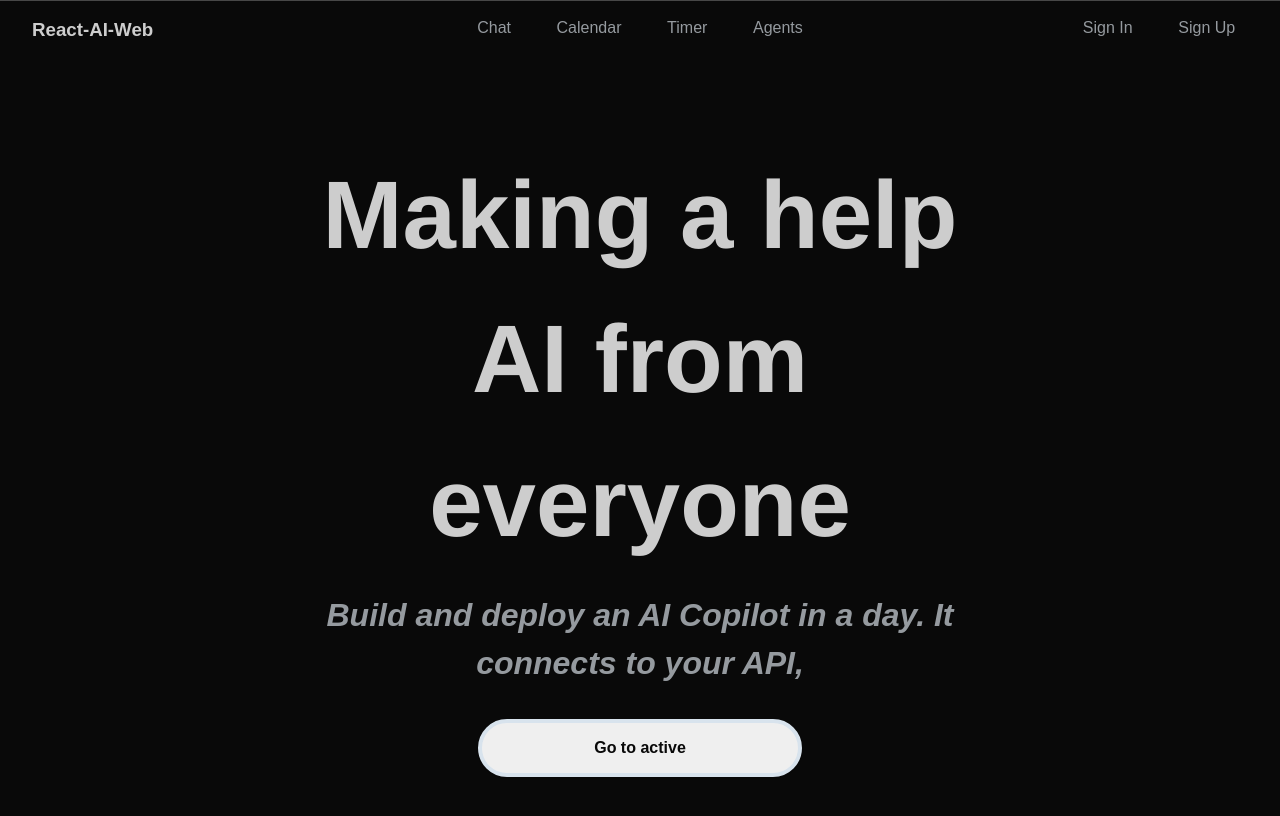
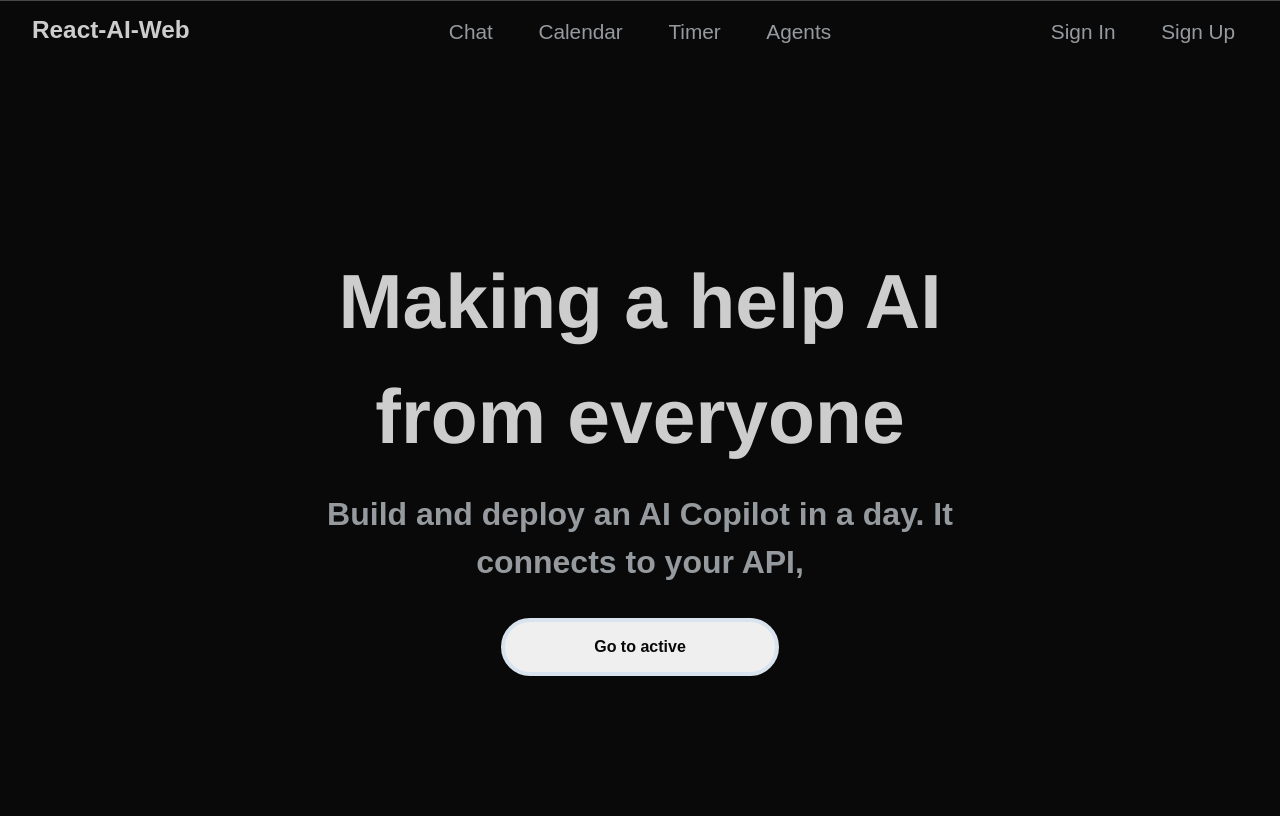
Before and after one commit to airKing05/react-ai-web, a React (Vite) app: page / in a window 1280 px wide. Shown: the top 816 px of the page. Built offline with nearby package versions, Linux system fonts and the light colour scheme.

Commit message:
part of font-sizes fixes

```diff
--- a/src/App.jsx
+++ b/src/App.jsx
@@ -8,6 +8,7 @@ import SignIn from './pages/Auth/SignIn'
 import SignUp from './pages/Auth/SignUp'
 import Header from './components/Header/Header'
 import "./colors.css";
+import "./font-sizes.css";
 
 function App() {
   return (
--- /dev/null
+++ b/src/font-sizes.css
@@ -0,0 +1,21 @@
+:root {
+    --font-3xl-l: 5.5rem;
+    --font-3xl-m: 6vw;
+    --font-3xl-s: 2.5rem;
+
+    --font-xl-l: 2rem;
+    --font-xl-m: 3vw;
+    --font-xl-s: .8rem;
+
+    --font-l-l: 1.5rem;
+    --font-l-m: 2.5vw;
+    --font-l-s: .8rem;
+
+    --font-m-l: 1.3rem;
+    --font-m-m: 2vw;
+    --font-m-s: .75rem;
+
+    --font-s-l: 1rem;
+    --font-s-m: 2vw;
+    --font-s-s: .6rem;
+}
--- a/src/index.css
+++ b/src/index.css
@@ -4,9 +4,8 @@
     box-sizing: border-box;
 }
 body{
-font-family: Arial, sans-serif;
-  /* Define a fallback font stack */
-  font-size: 16px;
+  font-family: "Sans-serif", Arial, sans-serif;  /* Define a fallback font stack */
+  font-size: clamp(var(--font-m-s), var(--font-m-m), var(--font-m-l));
   line-height: 1.5;
   background-color: var(--third-color);
 }
--- a/src/pages/Chat/components/ChatPopup/ChatPopup.css
+++ b/src/pages/Chat/components/ChatPopup/ChatPopup.css
@@ -2,12 +2,13 @@
     position: absolute;
     right: 30px;
     top: 6%;
-    width: 800px;
+    width: clamp(22rem, 50vw, 48rem);
     height: 550px;
     border-radius: 10px;
     box-shadow: rgba(0, 0, 0, 0.35) 0px 5px 15px;
     background-color: var(--11th-color);
     border: 1px solid var(--eighth-color);
+    z-index: 2;
 }
 
 .chatPopup_header{
@@ -33,6 +34,7 @@
    height: 5rem;
 }
 .chatPopup_header__you span {
+    /* font-size: clamp(var(--font-s-s), var(--font-s-m), var(--font-s-l)); */
     font-size: 1rem;
     font-weight: 600;
     /* color: rgb(193, 245, 230); */
@@ -45,6 +47,7 @@
     background-color: var(--13th-color);
     height: calc(100% - 160px);
     overflow-y: auto;
+    font-size: clamp(var(--font-m-s), var(--font-m-m), var(--font-m-l));
 }
 
 .chat{
@@ -97,7 +100,7 @@
     justify-content: space-between;
 }
 .chatPopup_inputArea input{
-    font-size: 1.3rem;
+    font-size: clamp(var(--font-m-s), var(--font-m-m), var(--font-m-l));
     width: 90%;
     padding: 10px;
     padding-left: 4px;
--- a/src/pages/LandingPage/LandingPage.css
+++ b/src/pages/LandingPage/LandingPage.css
@@ -20,7 +20,8 @@
 }
 
 .home_content__heading h1 {
-    font-size: 6rem;
+    font-size: clamp(var(--font-3xl-s), var(--font-3xl-m), var(--font-3xl-l));
+    /* font-size: var(--font-3xl-l); */
     font-weight: 900;
     /* color: #202020; */
     color: var(--sixth-color);
@@ -35,18 +36,18 @@
     -webkit-font-smoothing: antialiased;
 }
 .home_content__heading h6 {
-    font-size: 2rem;
+    font-size: clamp(var(--font-xl-s), var(--font-xl-m), var(--font-xl-l));
     font-weight: 700;
-    font-style: italic;
+    /* font-style: italic; */
     margin-top: 1rem;
     color:  var(--forth-color);
     /* text-decoration:underline; */
 }
 
 .home_content__heading button {
-    font-size: 1rem;
+    font-size: clamp(var(--font-s-s), var(--font-s-m), var(--font-s-l));
     font-weight: 600;
-    padding: 1rem 7rem;
+    padding: 1rem clamp(2rem, 7vw, 7rem);
     border-radius: 2rem;
     border: none;
     margin-top: 2rem;
--- a/src/pages/Timer/Timer.css
+++ b/src/pages/Timer/Timer.css
@@ -6,8 +6,10 @@
 }
 
 .timer_clock__Container {
-    width: 500px;
-    height: 500px;
+    /* width: 500px; */
+     width:  clamp(15rem, 40vw, 36rem);
+    /* height: 500px; */
+     height: clamp(15rem, 40vw, 36rem);
     position: relative;
     left: 33%;
 }
@@ -22,11 +24,14 @@
 .timer_controller__container input {
     /* padding: .8rem 4rem; */
     border-radius: 5px;
-    padding-inline: .8rem;
+    /* padding-inline: .8rem; */
+    padding: clamp(.6rem, 7vw, .8rem) clamp(.6rem, 7vw, .8rem);
     /* border: 1px solid rgb(133, 133, 133); */
     border: 1px solid var(--eighth-color);
     background-color: var(--11th-color);
     color: var(--sixth-color);
+    font-size: clamp(var(--font-s-s), var(--font-s-m), var(--font-s-l));
+
 }
 
 .disabled__btn {
@@ -37,7 +42,8 @@
 }
 
 .timer_controller__container button {
-    padding: .8rem 4rem;
+    /* padding: .8rem 4rem; */
+    padding: clamp(.6rem, 7vw, .8rem) clamp(2rem, 7vw, 4.4rem);
     border: none;
     border-radius: 5px;
     /* background-color: rgba(239, 100, 81); */
@@ -45,5 +51,6 @@
     background-color: var(--15th-color);
     /* color: #ffffff; */
     color: var(--third-color);
+    font-size: clamp(var(--font-s-s), var(--font-s-m), var(--font-s-l));
 
 }
```
Also changed, not shown: src/colors.css (line endings or trailing spaces).
